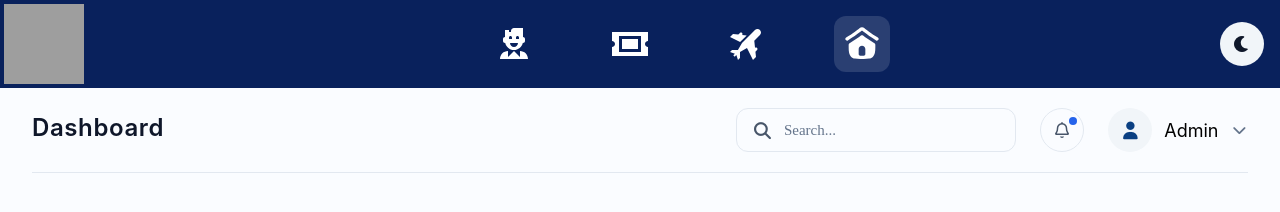
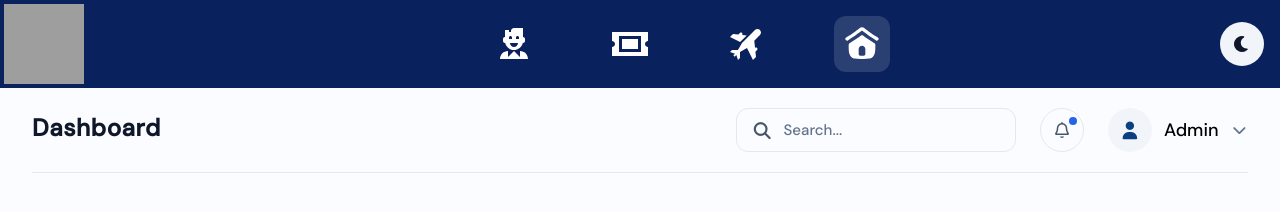
Before and after one commit to Mhdy48/SkyLine-dashboard, a website: page index.html in a window 1280 px wide. Drawn offline with nearby package versions, Linux system fonts and the light colour scheme; grey boxes are pictures that could not be loaded.

Commit message:
feat(ui): add DM Sans font

```diff
--- a/style.css
+++ b/style.css
@@ -1,3 +1,10 @@
+@font-face {
+  font-family: "DMSans-Medium";
+  src: url("assets/fonts/static/DMSans-Medium.ttf");
+}
+body{
+font-family:"DMSans-Medium";
+}
 .sidebar a.active-link {
   background: #ffffff22;
 }
```
